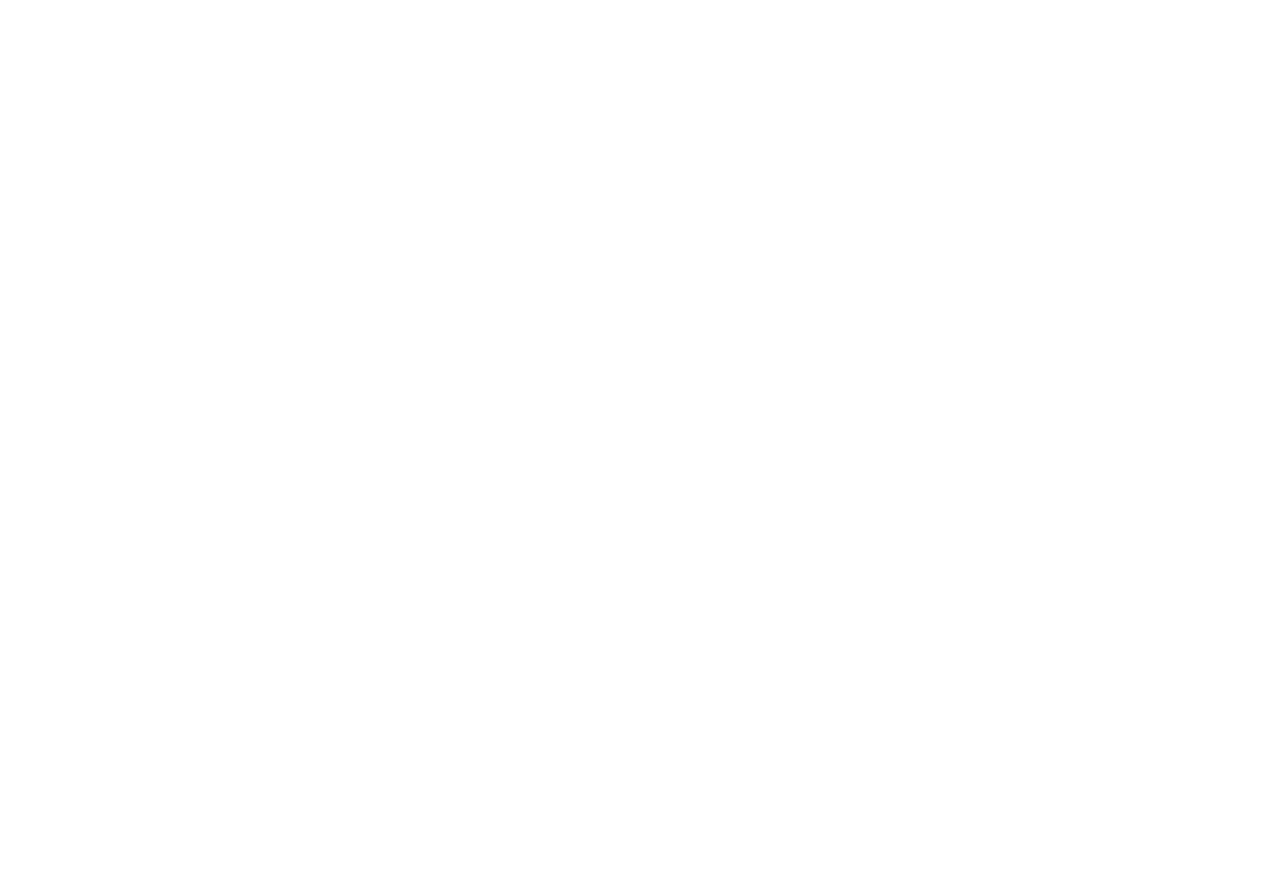
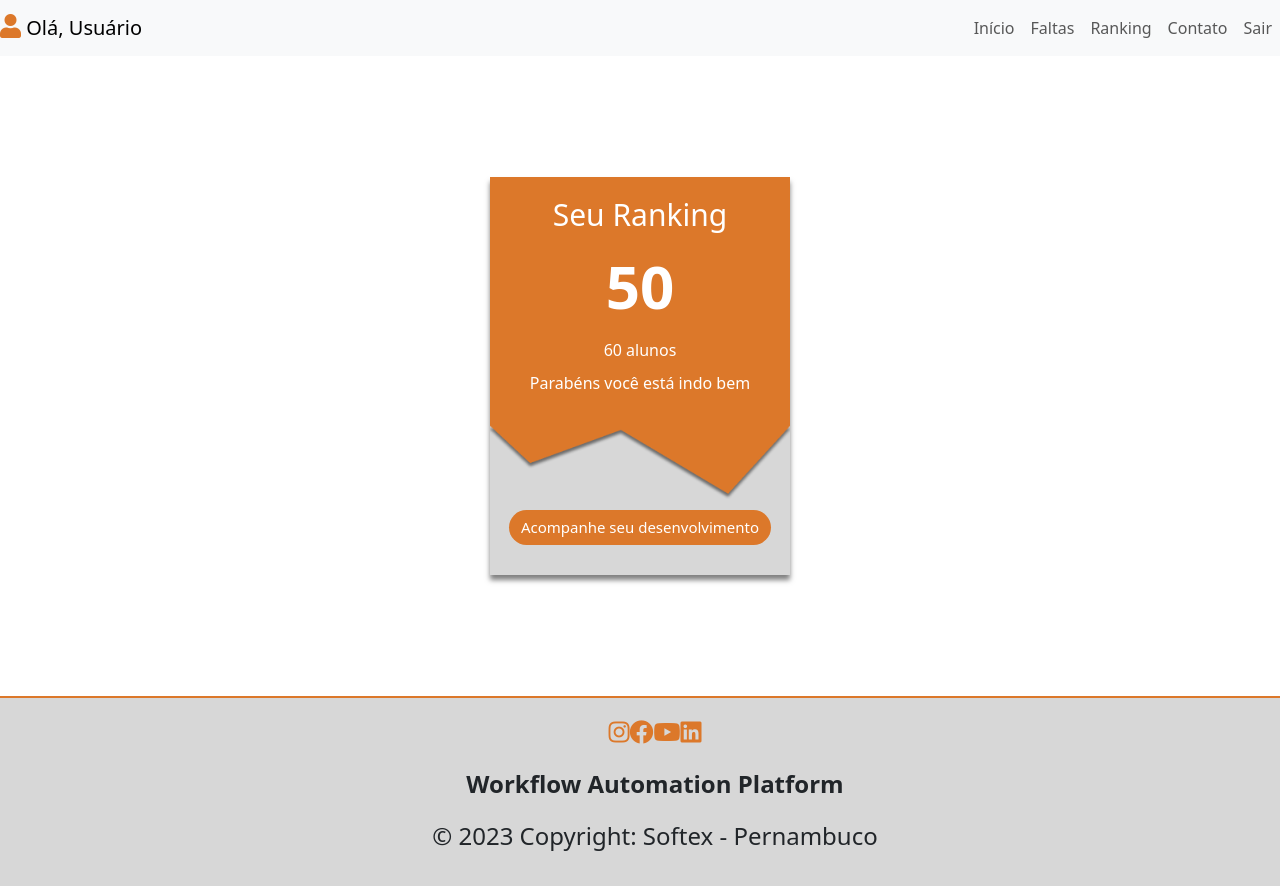
Before and after one commit to Deborahnvaes/workflow-plataform-softex, a React (Create React App) app in the folder plataforma-softex/: page /ranking in a window 1280 px wide. Before the commit this address had no page. Before the commit the page ends 800 px from the top, so only its background shows below. Built offline with nearby package versions, Linux system fonts and the light colour scheme.

Commit message:
rotas e ajustes

```diff
--- a/plataforma-softex/src/App.js
+++ b/plataforma-softex/src/App.js
@@ -7,18 +7,25 @@
 import TelaInicial from './components/tela-inicial/Inicial.jsx'
 import Perfil from './components/perfil/Perfil.jsx'
 import Faltas from './components/pagina-faltas/faltas.jsx'
+import Ranking from './components/ranking/ranking.jsx'
 
 
 const App = () => {
   return (
+    <>
+    <main>
     <Router>
       <Routes>
         <Route path="/" element={<LoginForm />} />
         <Route path="/tela-inicial" element={<TelaInicial/>} />
         <Route path="/perfil" element={<Perfil />} />
         <Route path="/faltas" element={<Faltas />} />
+        <Route path="/ranking" element={<Ranking />} />
       </Routes>
     </Router>
+    </main>
+
+    </>
   );
 }
 
--- a/plataforma-softex/src/components/footer/styles.css
+++ b/plataforma-softex/src/components/footer/styles.css
@@ -9,9 +9,10 @@
 }
 
 footer {
+    width: 100%;
     background-color: #D7D7D7;
     font-size: 1rem;
-    border-top: 2px solid  #DC782A;
+    border-top: 2px solid #DC782A;
     position: relative;
     bottom: 0;
 }
--- a/plataforma-softex/src/components/header/Header.jsx
+++ b/plataforma-softex/src/components/header/Header.jsx
@@ -1,5 +1,6 @@
 import React from 'react'
 import {Nav, Navbar} from 'react-bootstrap';
+import {Link} from 'react-router-dom';
 import './style.css'
 
 function Header() {
@@ -10,11 +11,11 @@
         <Navbar.Toggle aria-controls="basic-navbar-nav" />
         <Navbar.Collapse id="basic-navbar-nav">
           <Nav className="ms-auto">
-            <Nav.Link href="#home">Início</Nav.Link>
-            <Nav.Link href="#link">Faltas</Nav.Link>
-            <Nav.Link href="#link">Ranking</Nav.Link>
-            <Nav.Link href="#link">Contato</Nav.Link>
-            <Nav.Link href="#link">Sair</Nav.Link>
+          <Nav.Link as={Link} to="/tela-inicial">Início</Nav.Link>
+          <Nav.Link as={Link} to="/faltas">Faltas</Nav.Link>
+          <Nav.Link as={Link} to="/ranking">Ranking</Nav.Link>
+          <Nav.Link as={Link} to="#">Contato</Nav.Link>
+          <Nav.Link as={Link} to="/">Sair</Nav.Link>
           </Nav>
         </Navbar.Collapse>
     </Navbar>
--- a/plataforma-softex/src/components/header/style.css
+++ b/plataforma-softex/src/components/header/style.css
@@ -9,5 +9,5 @@
 
 .bg-body-tertiary{
     width: 100%;
-  position: relative;
+    position: relative;
 }
--- a/plataforma-softex/src/components/pagina-faltas/faltas.jsx
+++ b/plataforma-softex/src/components/pagina-faltas/faltas.jsx
@@ -4,9 +4,16 @@
 import { Button, Col, Container, Row } from 'react-bootstrap';
 import './style.css';
 
+import Header from '../header/Header'
+import Footer from '../footer/Footer'
+
+
 function Faltas() {
     return (
-        <div className="container ">
+        < >
+        <Header />
+
+        <div className="container-faltas">
         <Calendario />
         <div className="calendar-info-container">
             <div className="calendar-info">
@@ -31,37 +38,11 @@
         </div>
 
     </div>
+
+    <Footer />
+
+    </>
 )
 }
 
 export default Faltas
-
-// codigo sem bootstrap:
-/*
-  <div className="container">
-            <Calendario />
-            <div className="calendar-info-container">
-                <div className="calendar-info">
-                    <div className="dot orange-dot"></div>
-                    <p>Dias de aula</p>
-                </div>
-                <div className="calendar-info">
-                    <div className="dot green-dot"></div>
-                    <p>Presente</p>
-                </div>
-                <div className="calendar-info">
-                    <div className="dot red-dot"></div>
-                    <p>Ausente</p>
-                </div>
-            </div>
-            <div className="text-container">
-                <p>Em caso de ausência, valorizamos a transparência e a responsabilidade acadêmica.
-                    Se você precisar justificar uma falta, utilize este espaço para enviar seu atestado médico.
-                    Sua saúde é nossa prioridade, e sua participação é fundamental.
-                    Clique abaixo para enviar o atestado e garantir que sua falta seja registrada de maneira adequada.</p>
-                <Button variant="primary" size="lg">Justifique sua falta aqui</Button>{' '}
-            </div>
-
-        </div>
-    )
-*/
--- a/plataforma-softex/src/components/pagina-faltas/style.css
+++ b/plataforma-softex/src/components/pagina-faltas/style.css
@@ -5,8 +5,8 @@
 
 }
 
-.container {
-    height: 100vh;
+.container-faltas {
+    height: 80vh;
     width: 100%;
     display: flex;
     justify-content: space-between;
@@ -76,8 +76,8 @@
 
 }
 
-@media(max-width: 980px) {
-    .container{
+@media(max-width: 850px) {
+    .container-faltas{
         padding: 4rem 0;
         margin: 0 auto;
        flex-direction: column;
--- /dev/null
+++ b/plataforma-softex/src/components/ranking/ranking.css
@@ -0,0 +1,52 @@
+.container{
+    display: flex;
+    align-items: center;
+    justify-content: center;
+    height: 80vh;
+    color: white;
+}
+.ranking-info{
+    display: flex;
+    flex-direction: column;
+    text-align: center;
+    width: 300px;
+    box-shadow: 0px 5px 5px 0px rgba(0, 0, 0, 0.5);
+}
+.ranking-info h1{
+    font-size: 30px;
+}
+.ranking-info h3{
+    font-size: 16px;
+    margin: 10px 0;
+}
+.ranking-info p{
+    margin-bottom: 30px;
+}
+.your-classification{
+    background-color: #DC782A;
+    width: 100%;
+    padding-top: 20px ;
+
+}
+.monitoring{
+    background-color: #D7D7D7;
+    width: 100%;
+    padding-bottom: 30px;
+
+}
+.monitoring img{
+    align-items: center;
+    width: 100%;
+    margin-bottom: 10px;
+
+}
+.ranking-position{
+    font-size: 60px;
+    font-weight: bold;
+}
+.costumize-button{
+    background-color: #DC782A;
+    border: #DC782A;
+    border-radius: 20px;
+    font-size: 15px;
+}
--- /dev/null
+++ b/plataforma-softex/src/components/ranking/ranking.jsx
@@ -0,0 +1,31 @@
+import 'bootstrap/dist/css/bootstrap.min.css'
+import { Button } from 'react-bootstrap';
+import './ranking.css';
+import Header from '../header/Header'
+import Footer from '../footer/Footer'
+import Vetor from './img/vector-11.png'
+
+function MostrarRanking() {
+  return (
+    < >
+    <Header />
+    <div className='container'>
+        <div className='ranking-info'>
+            <div className='your-classification'>
+                <h1>Seu Ranking</h1>
+                <span className='ranking-position'>50</span>
+                <h3>60 alunos</h3>
+                <p>Parabéns você está indo bem</p>
+            </div>
+            <div className='monitoring'>
+                <img src={Vetor} alt="" />
+                <Button variant='secondary' className='costumize-button'>Acompanhe seu desenvolvimento</Button>
+            </div>
+        </div>
+    </div>
+    <Footer />
+    </>
+  )
+}
+
+export default MostrarRanking;
--- a/plataforma-softex/src/components/tela-inicial/Inicial.jsx
+++ b/plataforma-softex/src/components/tela-inicial/Inicial.jsx
@@ -1,4 +1,4 @@
-import './style.css';
+import './style.css'
 import { Card } from "react-bootstrap";
 import { Link } from 'react-router-dom';
 import Header from '../header/Header'
@@ -8,39 +8,48 @@
   return (
     < >
       <Header />
+      <section className='container-inicial'>
+
+        <Card style={{ width: "18rem" }} className="card">
+        <i className="fas fa-id-card card-icon"></i>
+        <Card.Body>
+          <Card.Link as={Link} to="/perfil" className="btn-card">
+            Perfil
+          </Card.Link>
+        </Card.Body>
+      </Card>
 
       <Card style={{ width: "18rem" }} className="card">
-        <i className="fas fa-id-card card-icon"></i>
+        <i className="fas fa-file-upload card-icon"></i>
         <Card.Body>
-          <Link to="/perfil" className="btn">
-            Perfil
-          </Link>
+          <Card.Link as={Link} to="/faltas" className="btn-card">
+            Faltas
+          </Card.Link>
         </Card.Body>
       </Card>
       <Card style={{ width: "18rem" }} className="card">
-        <i className="fas fa-file-upload card-icon"></i>
+
+
+        <i className="fas fa-signal card-icon"></i>
         <Card.Body>
-          <Link to="/faltas" className="btn">
-            Faltas
-          </Link>
+          <Card.Link as={Link} to="/ranking" className="btn-card">
+            Ranking
+          </Card.Link>
         </Card.Body>
       </Card>
       <Card style={{ width: "18rem" }} className="card">
-        <i className="fas fa-signal card-icon"></i>
+
+
+
+        <i className="fas fa-comments card-icon"></i>
         <Card.Body>
-          <Link to="#" className="btn">
-            Ranking
-          </Link>
+          <Card.Link as={Link} to="#" className="btn-card">
+            Contato
+          </Card.Link>
         </Card.Body>
       </Card>
-      <Card style={{ width: "18rem" }} className="card">
-        <i className="fas fa-comments card-icon"></i>
-        <Card.Body>
-          <Link to="#" className="btn">
-            Chat
-          </Link>
-        </Card.Body>
-      </Card>
+      </section>
+
 
       <Footer />
     </>
--- a/plataforma-softex/src/components/tela-inicial/style.css
+++ b/plataforma-softex/src/components/tela-inicial/style.css
@@ -1,20 +1,25 @@
 
-.container{
-   display: flex;
-   flex-wrap: wrap;
-   justify-content: center;
-   align-items: center;
-   margin: 50px;
-   padding: 50px;
+.container-inicial{
+    background-color: #E9E9E9;
+    height: 80vh;
+    width: 100vw;
+    display: flex;
+    align-items: center;
+    justify-content: center;
+    flex-wrap: wrap;
+    gap: 1rem;
 
 }
-.btn{
+.btn-card{
+    display: block;
     background-color: #DC782A;
+    text-align: center;
+    text-decoration: none;
+    color: #fff;
     width: 100%;
-    border-color: transparent;
 }
 
-.btn:hover{
+.btn-card:hover{
     background-color: #8c4c1b;
 }
 
@@ -22,16 +27,14 @@
     background-color: #E9E9E9;
     margin: 10px;
     border-radius: 15px;
-    flex-basis: calc(25% - 20px);
-
 }
 
 .card-icon{
-    font-size: 10rem;
+    font-size: 100rem;
     text-align: center;
 }
 
-@media(max-width: 850px) {
+@media(max-width: 650px) {
     .card-icon{
         font-size: 4rem;
     }
--- a/plataforma-softex/src/index.css
+++ b/plataforma-softex/src/index.css
@@ -2,3 +2,7 @@
   margin: 0;
   padding: 0;
 }
+
+main{
+  height: 80vh;
+}
```
Also changed, not shown: plataforma-softex/public/index.html (+1 -25 lines), plataforma-softex/public/imagens/vector-11.png (added), plataforma-softex/src/components/ranking/img/vector-11.png (added).
